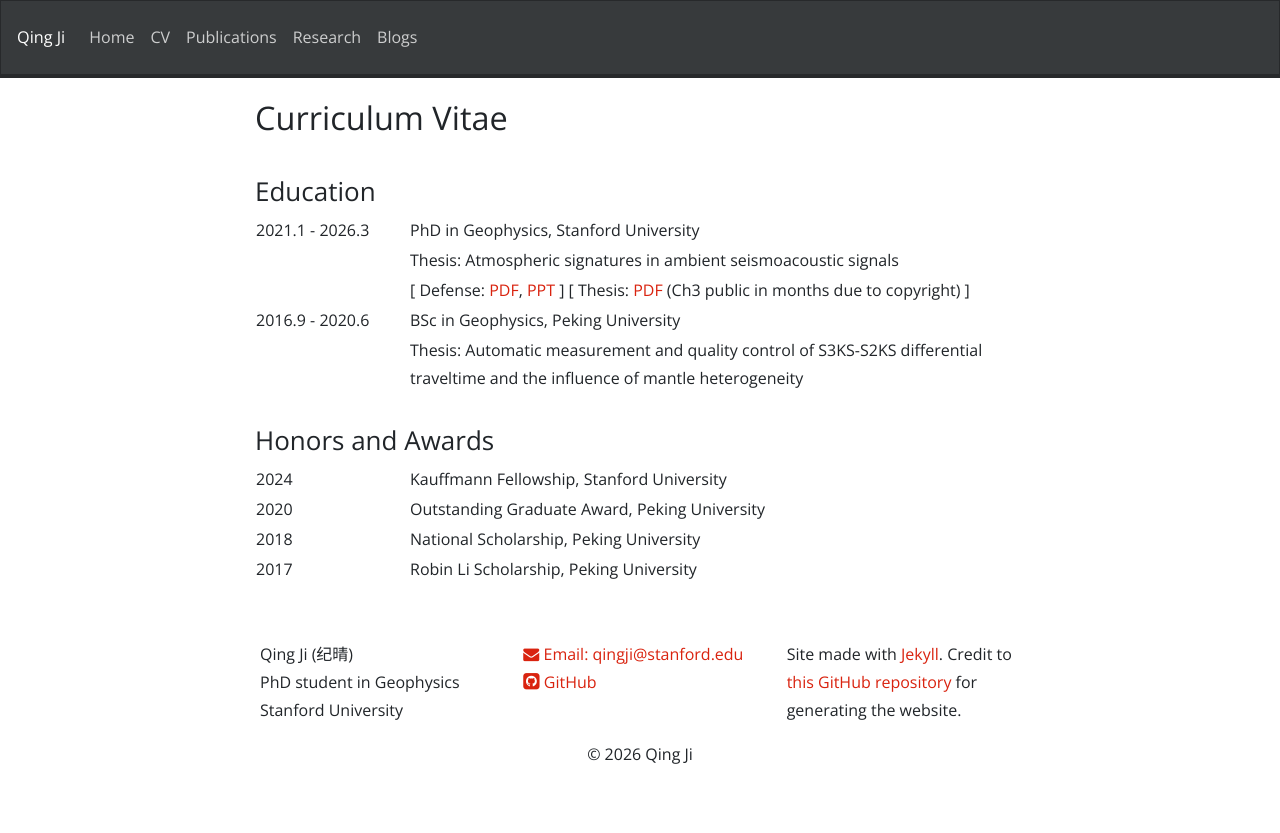
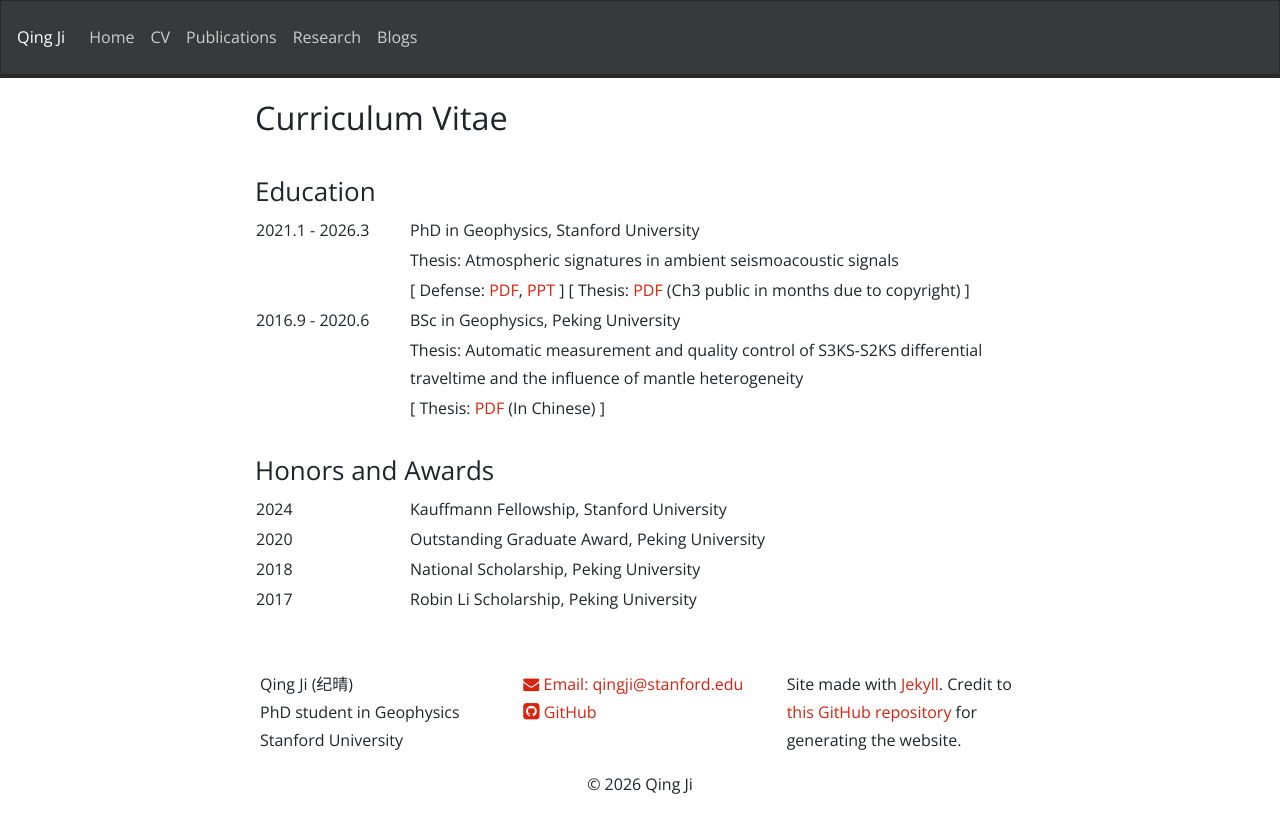
Before and after one commit to NickJi98/NickJi98.github.io, a Jekyll site: the page built from _pages/CV.md, in a window 1280 px wide. Shown: the top 833 px of the page. Built offline with Jekyll 4.4.1, drawn with Linux system fonts in a browser that asks for light colours; nearby versions of some CDN libraries; a style sheet for code colours, icons or effects is not loaded.

Commit message:
Upload undergrad thesis

```diff
--- a/_pages/CV.md
+++ b/_pages/CV.md
@@ -32,6 +32,10 @@ permalink: /CV/
     <td></td>
     <td>Thesis: Automatic measurement and quality control of S3KS-S2KS differential traveltime and the influence of mantle heterogeneity</td>
   </tr>
+  <tr>
+    <td></td>
+    <td>[ Thesis: <a href="{{ site.url }}{{ site.baseurl }}/_data/files/Undergrad_Thesis.pdf" target="_blank">PDF</a> (In Chinese) ]</td>
+  </tr>
 </table>
 
 
```
Also changed, not shown: 1 other file.
